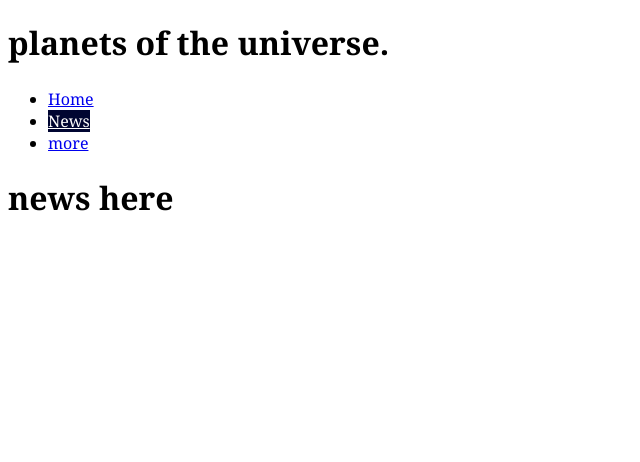
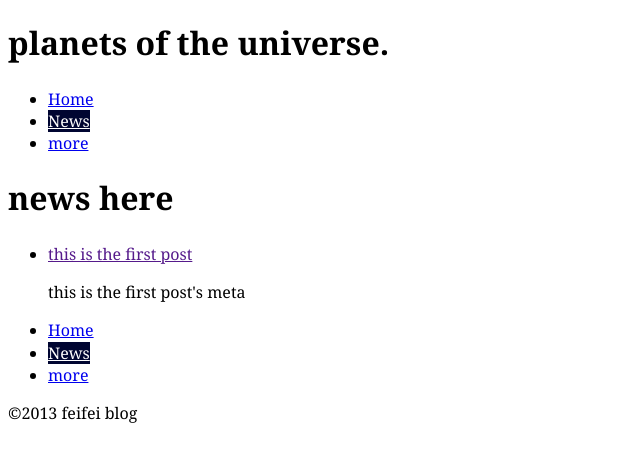
Before and after one commit to mossgreen/blog, a Jekyll site: the page built from news.html, in a window 1280 px wide. Shown: the top 462 px of the page, without its empty margins (0-640 px from the left). Built offline with Jekyll 4.4.1, drawn with Linux system fonts in a browser that asks for light colours; Markdown is read by kramdown in place of the engine named in the settings.

Commit message:
added a post and can show it in news.html

```diff
--- a/_includes/nav.html
+++ b/_includes/nav.html
@@ -1,5 +1,5 @@
 	<nav>
-		<ul>
+		<ul class="nav">
 			<li>
 				<a href="{{site.baseurl}}/" class="{% if page.url == '/index.html' %}current{% endif %}">Home</a></li>
 				<li><a href="{{site.baseurl}}/news.html" class="{% if page.url == '/news.html' %}current{% endif %}">News</a></li>
--- a/_layouts/default.html
+++ b/_layouts/default.html
@@ -11,8 +11,14 @@
 		planets of the universe.
 	</h1>
 	{% include nav.html %}
-
 </header>
 {{content}}
+
+<footer>
+	{%  include nav.html %}
+	<p>
+		&copy;2013 feifei blog
+	</p>
+</footer>
 </body>
 </html>
--- a/news.html
+++ b/news.html
@@ -3,3 +3,12 @@ layout: default
 ---
 
 <h1>news here</h1>
+
+<ul>
+	{% for news in site.posts %}
+	<li>
+		<a href="">{{news.title}}</a>
+		<p>{{news.meta}}</p>
+	</li>
+	{% endfor %}
+</ul>
```
Also changed, not shown: _posts/2016-05-28-moss-is-doing-his-blog.md (added, +9 -0 lines).
